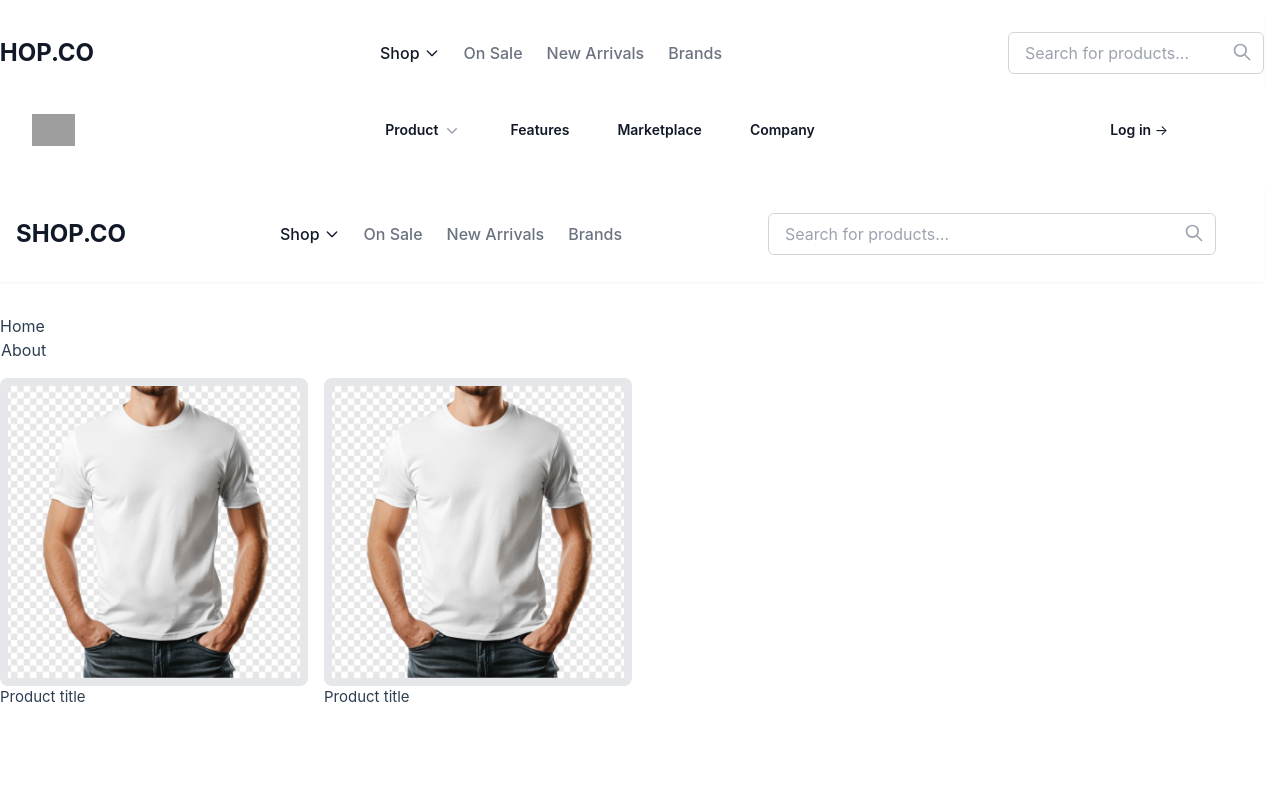
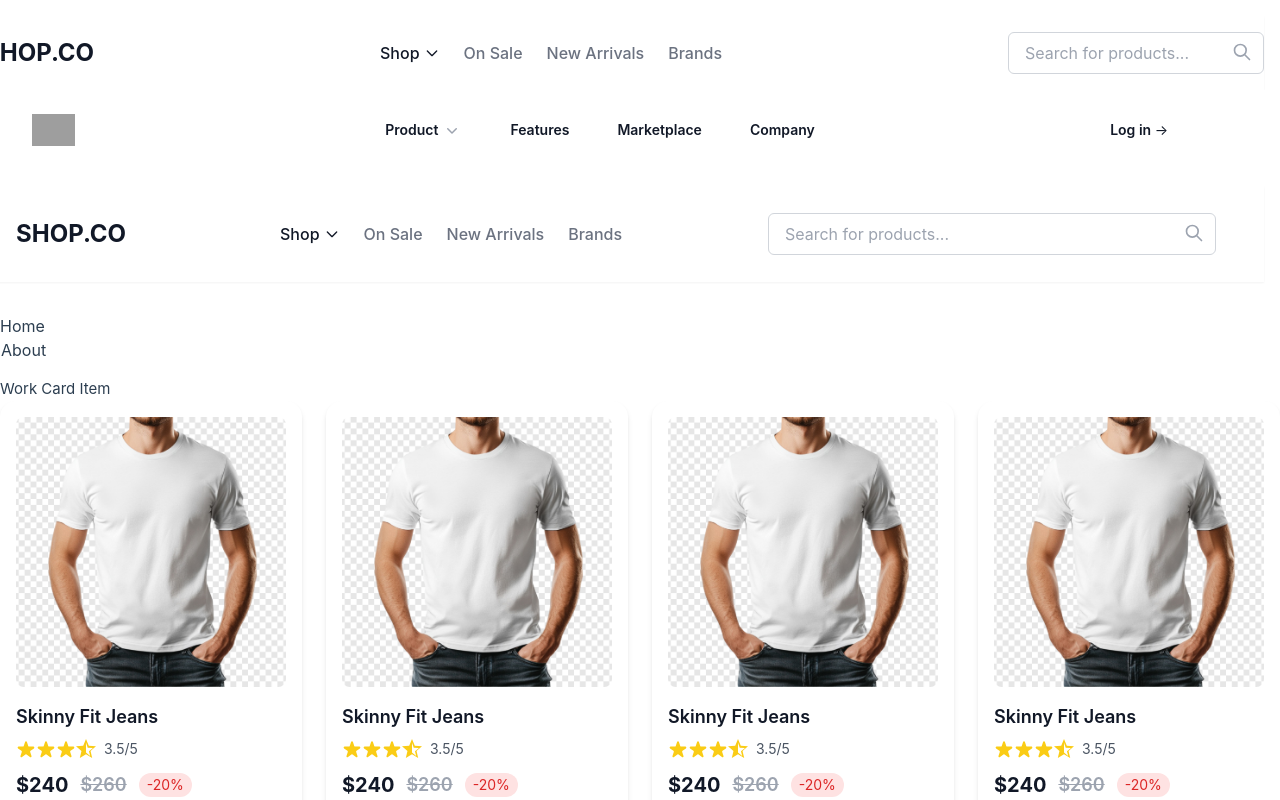
Before and after one commit to navctns/ecommerce-design-system-vue3-tailwind, a Vue app: page / in a window 1280 px wide. Shown: the top 800 px of the page. Built offline with nearby package versions, Linux system fonts and the light colour scheme; grey boxes are pictures that could not be loaded.

Commit message:
old product card changed

```diff
--- a/src/App.vue
+++ b/src/App.vue
@@ -6,7 +6,6 @@ import LogoSVG from "./assets/logo.svg?component";
 import TopNavbarTailwindHeadlessUi from "./components/TopNavbarTailwindHeadlessUI.vue";
 import TopNavbarTailwind from './components/navbar/TopNavbarTailwind.vue';
 import TopNavbarModel1 from './components/navbar/model-1/TopNavbarModel1.vue';
-import ProductItemCard from "./components/cards/ProductItemCard.vue";
 import ProductCards from "./views/ProductCards.vue";
 </script>
 
@@ -24,14 +23,7 @@ import ProductCards from "./views/ProductCards.vue";
     </div>
   </header>
   <!-- <div class="grid grid-flow-col grid-rows-3 gap-4"> -->
-  <div class="grid grid-cols-4 grid-rows-3 gap-4">
-    <product-item-card class="col-span-1"></product-item-card>
-    <product-item-card class="col-span-1"></product-item-card>
-    <!-- <product-item-card class="col-span-4"></product-item-card> -->
-    <!-- <product-item-card class="col-span-4"></product-item-card> -->
-  </div>
   <h5>Work Card Item</h5>
-  <work-card-items-list></work-card-items-list>
   <ProductCards></ProductCards>
   <RouterView />
 </template>
--- a/src/components/cards/ProductCard.vue
+++ b/src/components/cards/ProductCard.vue
@@ -1,22 +1,26 @@
 !<template>
 <div class="max-w-sm p-4 bg-white rounded-2xl shadow-md">
-    <img src="../../assets/images/t-shirt-img.jpg" alt="T-shirt with Tape Details" class="rounded-lg w-full mb-4" />
+  <img src="../../assets/images/t-shirt-img.jpg" alt="Skinny Fit Jeans" class="rounded-lg w-full mb-4" />
 
-    <h2 class="text-lg font-semibold text-gray-900 mb-2">T-shirt with Tape Details</h2>
+  <h2 class="text-lg font-semibold text-gray-900 mb-2">Skinny Fit Jeans</h2>
 
   <div class="flex items-center mb-3">
-      <!-- Full stars -->
-      <svg class="w-5 h-5 text-yellow-400" fill="currentColor" viewBox="0 0 20 20"><path d="M9.049 2.927c.3-.921 1.603-.921 1.902 0l1.286 3.95a1 1 0 00.95.69h4.157c.969 0 1.371 1.24.588 1.81l-3.367 2.448a1 1 0 00-.364 1.118l1.286 3.95c.3.921-.755 1.688-1.54 1.118l-3.367-2.448a1 1 0 00-1.176 0l-3.367 2.448c-.784.57-1.838-.197-1.539-1.118l1.285-3.95a1 1 0 00-.364-1.118L2.07 9.377c-.783-.57-.38-1.81.588-1.81h4.157a1 1 0 00.95-.69l1.285-3.95z"/></svg>
+    <!-- 3 full stars -->
     <svg class="w-5 h-5 text-yellow-400" fill="currentColor" viewBox="0 0 20 20"><path d="M9.049 2.927c.3-.921 1.603-.921 1.902 0l1.286 3.95a1 1 0 00.95.69h4.157c.969 0 1.371 1.24.588 1.81l-3.367 2.448a1 1 0 00-.364 1.118l1.286 3.95c.3.921-.755 1.688-1.54 1.118l-3.367-2.448a1 1 0 00-1.176 0l-3.367 2.448c-.784.57-1.838-.197-1.539-1.118l1.285-3.95a1 1 0 00-.364-1.118L2.07 9.377c-.783-.57-.38-1.81.588-1.81h4.157a1 1 0 00.95-.69l1.285-3.95z"/></svg>
     <svg class="w-5 h-5 text-yellow-400" fill="currentColor" viewBox="0 0 20 20"><path d="M9.049 2.927c.3-.921 1.603-.921 1.902 0l1.286 3.95a1 1 0 00.95.69h4.157c.969 0 1.371 1.24.588 1.81l-3.367 2.448a1 1 0 00-.364 1.118l1.286 3.95c.3.921-.755 1.688-1.54 1.118l-3.367-2.448a1 1 0 00-1.176 0l-3.367 2.448c-.784.57-1.838-.197-1.539-1.118l1.285-3.95a1 1 0 00-.364-1.118L2.07 9.377c-.783-.57-.38-1.81.588-1.81h4.157a1 1 0 00.95-.69l1.285-3.95z"/></svg>
     <svg class="w-5 h-5 text-yellow-400" fill="currentColor" viewBox="0 0 20 20"><path d="M9.049 2.927c.3-.921 1.603-.921 1.902 0l1.286 3.95a1 1 0 00.95.69h4.157c.969 0 1.371 1.24.588 1.81l-3.367 2.448a1 1 0 00-.364 1.118l1.286 3.95c.3.921-.755 1.688-1.54 1.118l-3.367-2.448a1 1 0 00-1.176 0l-3.367 2.448c-.784.57-1.838-.197-1.539-1.118l1.285-3.95a1 1 0 00-.364-1.118L2.07 9.377c-.783-.57-.38-1.81.588-1.81h4.157a1 1 0 00.95-.69l1.285-3.95z"/></svg>
     <!-- Half star -->
     <svg class="w-5 h-5 text-yellow-400" fill="currentColor" viewBox="0 0 20 20"><path d="M10 15.27L16.18 19l-1.64-7.03L20 7.24l-7.19-.61L10 0 7.19 6.63 0 7.24l5.46 4.73L3.82 19zM10 13.4V3.67l1.71 4.96 5.25.45-4 3.26L14.18 17 10 13.4z"/></svg>
-      <span class="ml-2 text-sm text-gray-600">4.5/5</span>
+    <span class="ml-2 text-sm text-gray-600">3.5/5</span>
   </div>
 
-    <div class="text-xl font-bold text-gray-900">$120</div>
+  <div class="flex items-center space-x-3">
+    <span class="text-xl font-bold text-gray-900">$240</span>
+    <span class="text-lg font-semibold text-gray-400 line-through">$260</span>
+    <span class="px-2 py-0.5 text-sm text-red-600 bg-red-100 rounded-full">-20%</span>
   </div>
+</div>
+
 
 </template>
 
```
Lines whose indentation alone changed are shown as unchanged.
